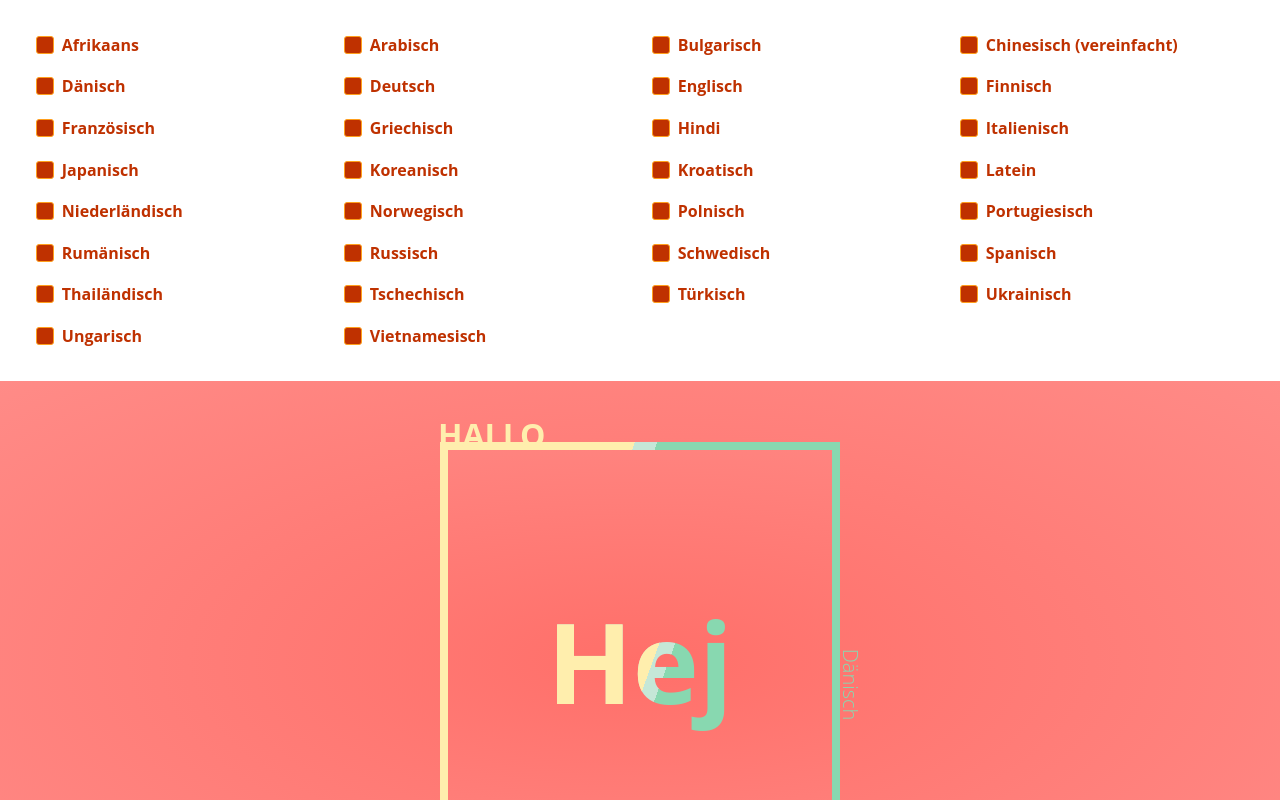
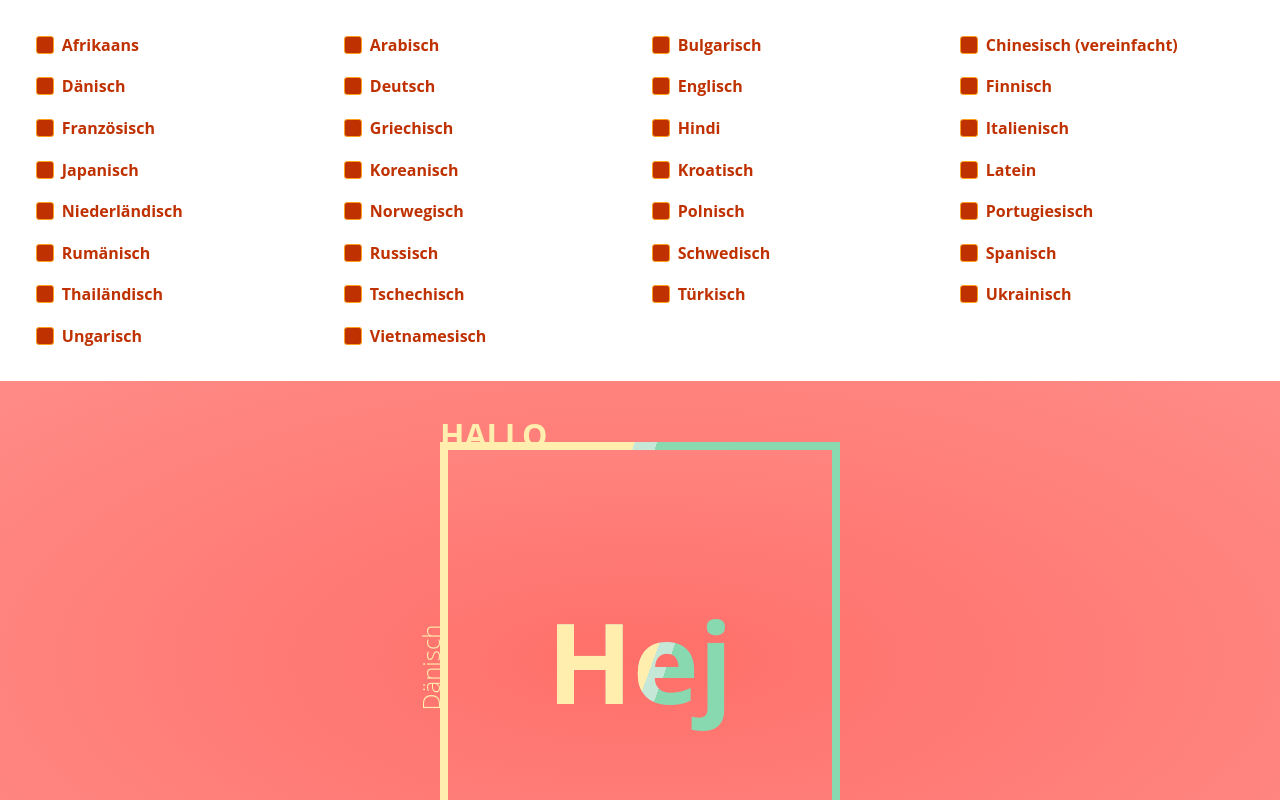
Before and after one commit to philipasdf/hello-world-with-openai, a Vue app in the folder hello-openai/: page / in a window 1280 px wide. Built offline with nearby package versions, Linux system fonts and the light colour scheme.

Commit message:
made language name more recognizable

```diff
--- a/hello-openai/src/assets/main.css
+++ b/hello-openai/src/assets/main.css
@@ -7,6 +7,20 @@
     --tertiary-rgb: 46, 196, 182;
     --tertiary-light-rgb: rgb(249, 207, 159);
     --tertiary-lighter-rgb: rgb(255, 255, 255);
+
+    --yellow: #ffeead;
+    --cyan-light: #c5e7d7;
+    --cyan: #88d8b0;
+    --red: #ff8b87;
+    --red-dark: #ff6f69;
+
+    /** LanguagePicker */
+
+    /** DisplayHelloContainer */
+    --font-primary: var(--yellow);
+    --font-secondary: var(--cyan-light);
+    --font-tertiary: var(--cyan);
+    --background: radial-gradient(var(--red-dark), var(--red));
 }
 
 body {
--- a/hello-openai/src/components/DisplayHelloContainer.vue
+++ b/hello-openai/src/components/DisplayHelloContainer.vue
@@ -29,7 +29,7 @@ defineProps({
   align-items: center;
   padding: 5rem;
   height: 50vh;
-  background: radial-gradient(#ff6f69, #ff8b87);
+  background: var(--background);
 }
 
 @-webkit-keyframes Gradient {
@@ -46,7 +46,11 @@ defineProps({
 
 .border {
   position: relative;
-  background: linear-gradient(110deg, #ffeead 33%, rgba(0, 0, 0, 0) 33%),
+  background: linear-gradient(
+      110deg,
+      var(--font-primary) 33%,
+      rgba(0, 0, 0, 0) 33%
+    ),
     linear-gradient(110deg, #c5e7d7 34%, #88d8b0 34%);
   background-size: 400% 400%;
   background-position: 25% 50%;
@@ -69,24 +73,24 @@ defineProps({
   font-weight: bold;
   position: absolute;
   top: -29px;
-  left: -2px;
+  left: 0px;
   text-transform: uppercase;
-  background: #ffeead;
+  background: var(--font-primary);
   -webkit-text-fill-color: transparent;
   -webkit-background-clip: text;
 }
 
 .language-name {
   width: 100%;
-  margin: 10px;
+  margin: -10px;
   padding: 0;
   text-align: center;
-  font-size: 1.25em;
+  font-size: 1.5em;
   font-weight: lighter;
   position: absolute;
   top: 50%;
-  transform: translateX(50%) rotate(90deg);
-  background: #88d8b0;
+  transform: translateX(-50%) rotate(-90deg);
+  background: var(--font-primary);
   background-size: 400%;
   -webkit-text-fill-color: transparent;
   -webkit-background-clip: text;
@@ -96,7 +100,11 @@ defineProps({
   animation: Gradient 5s ease infinite;
   -webkit-animation: Gradient 15s ease infinite;
   -moz-animation: Gradient 5s ease infinite;
-  background: linear-gradient(110deg, #ffeead 33%, rgba(0, 0, 0, 0) 33%),
+  background: linear-gradient(
+      110deg,
+      var(--font-primary) 33%,
+      rgba(0, 0, 0, 0) 33%
+    ),
     linear-gradient(110deg, #c5e7d7 34%, #88d8b0 34%);
   background-size: 400%;
   -webkit-text-fill-color: transparent;
```
